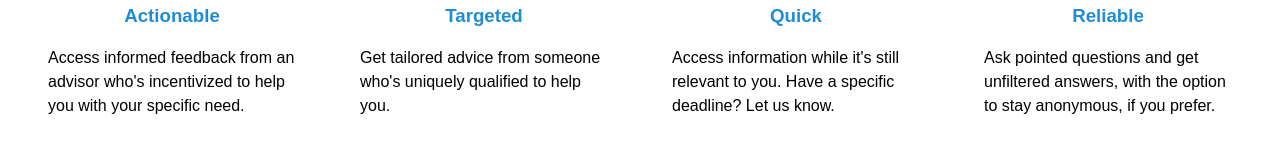
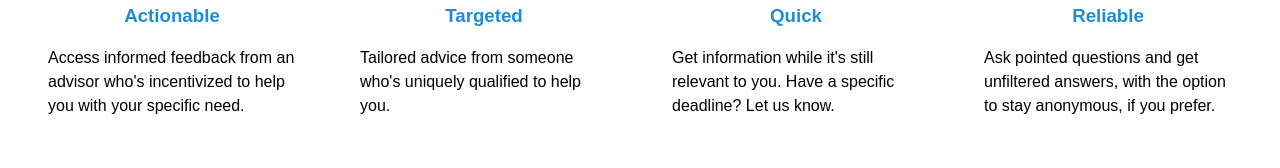
Before and after one commit to monaqvi/ten-consumer-price-check, a website: page client/career/index.html in a window 1280 px wide. Shown: the part 1816-1984 px from the top of the page. Drawn offline with nearby package versions, Linux system fonts and the light colour scheme.

Commit message:
Update how we help copy

```diff
--- a/client/career/index.html
+++ b/client/career/index.html
@@ -124,11 +124,11 @@
           </div>
           <div class="l-box sides-only pure-u-1 pure-u-md-1-2 pure-u-lg-1-4">
             <h3 class="content-subhead"><img class="pure-img-responsive" src="/img/targeted.png"> Targeted</h3>
-            <p>Get tailored advice from someone who's uniquely qualified to help you.</p>
+            <p>Tailored advice from someone who's uniquely qualified to help you.</p>
           </div>
           <div class="l-box sides-only pure-u-1 pure-u-md-1-2 pure-u-lg-1-4">
             <h3 class="content-subhead"><img class="pure-img-responsive" src="/img/quick.png"> Quick</h3>
-            <p>Access information while it's still relevant to you. Have a specific deadline? Let us know.</p>
+            <p>Get information while it's still relevant to you. Have a specific deadline? Let us know.</p>
           </div>
           <div class="l-box sides-only pure-u-1 pure-u-md-1-2 pure-u-lg-1-4">
             <h3 class="content-subhead"><img class="pure-img-responsive" src="/img/reliable.png"> Reliable</h3>
```
Also changed, not shown: client/school/index.html (+2 -2 lines).
